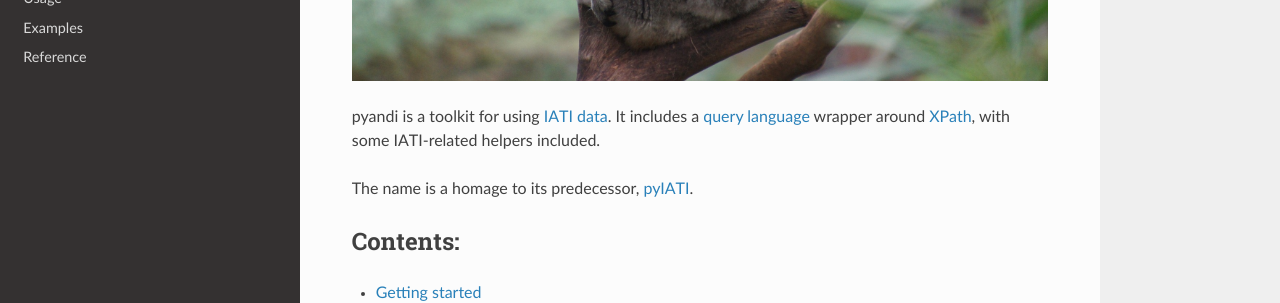
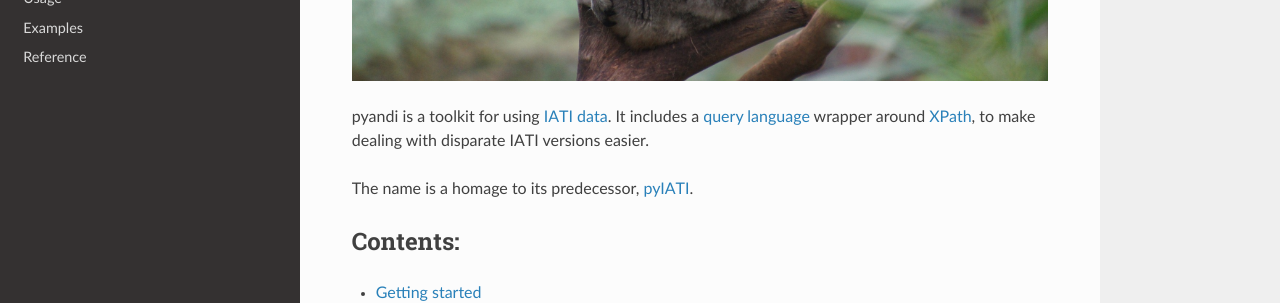
Before and after one commit to codeforIATI/iatikit, a Sphinx documentation site: the page built from docs/index.rst, in a window 1280 px wide and 900 px high, scrolled down 390 px. Shown: the part 151-454 px from the top of the window. Built offline with Sphinx 7.4.7 and the Read the Docs theme 2.0.0, drawn with Linux system fonts in a browser that asks for light colours.

Commit message:
Copy tweaks

```diff
--- a/README.rst
+++ b/README.rst
@@ -15,8 +15,8 @@ pyandi
 
 pyandi is a toolkit for using `IATI data <https://iatistandard.org/>`__. It includes a `query
 language <https://erikbern.com/2018/08/30/i-dont-want-to-learn-your-garbage-query-language.html>`__
-wrapper around `XPath <https://en.wikipedia.org/wiki/XPath>`__, with
-some IATI-related helpers included.
+wrapper around `XPath <https://en.wikipedia.org/wiki/XPath>`__,
+to make dealing with disparate IATI versions easier.
 
 The name is a homage to its predecessor,
 `pyIATI <https://github.com/IATI/pyIATI>`__.
--- a/docs/index.rst
+++ b/docs/index.rst
@@ -10,8 +10,8 @@ Welcome to pyandi's documentation!
 
 pyandi is a toolkit for using `IATI data <https://iatistandard.org/>`__. It includes a `query
 language <https://erikbern.com/2018/08/30/i-dont-want-to-learn-your-garbage-query-language.html>`__
-wrapper around `XPath <https://en.wikipedia.org/wiki/XPath>`__, with
-some IATI-related helpers included.
+wrapper around `XPath <https://en.wikipedia.org/wiki/XPath>`__,
+to make dealing with disparate IATI versions easier.
 
 The name is a homage to its predecessor,
 `pyIATI <https://github.com/IATI/pyIATI>`__.
```
